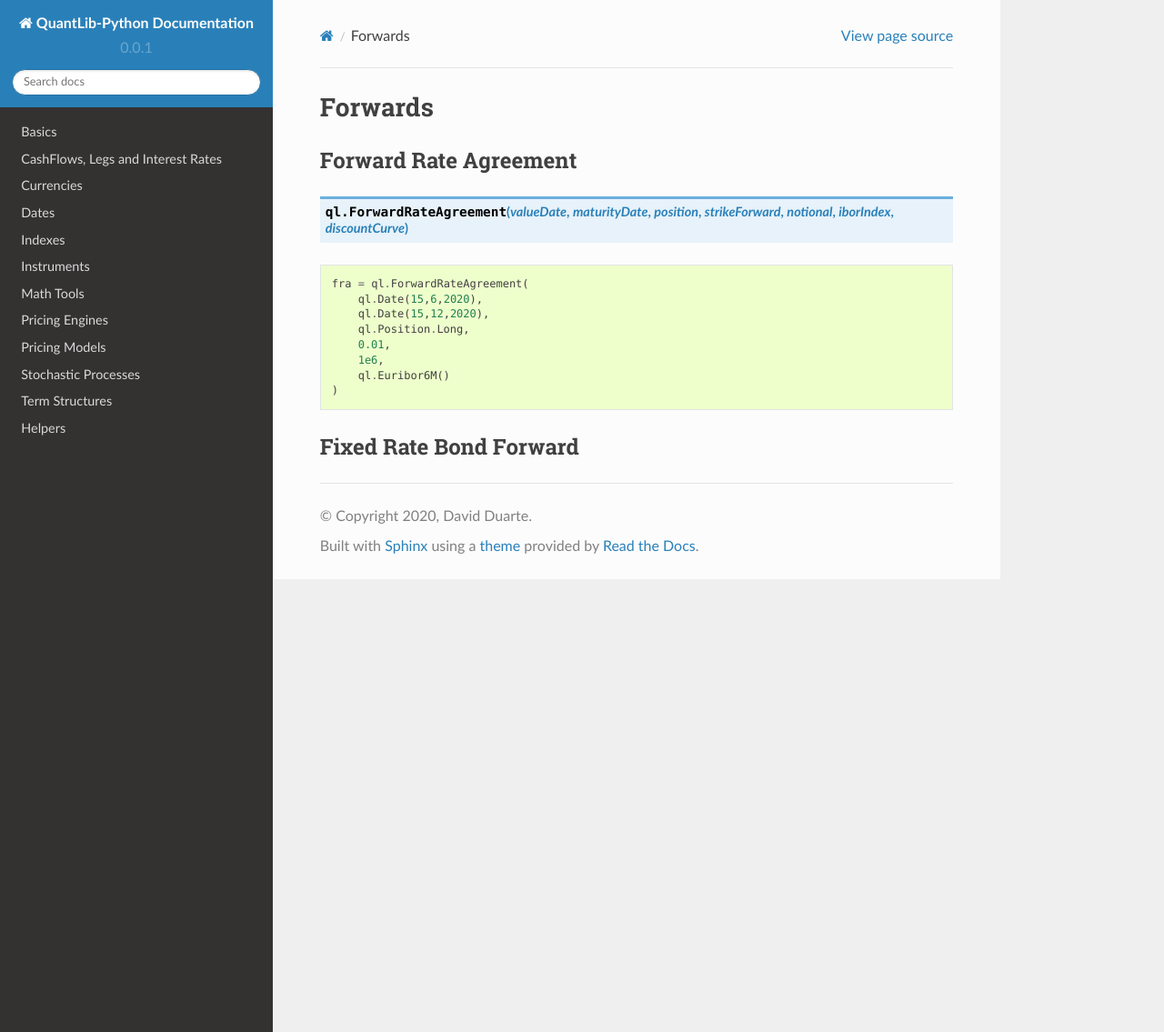
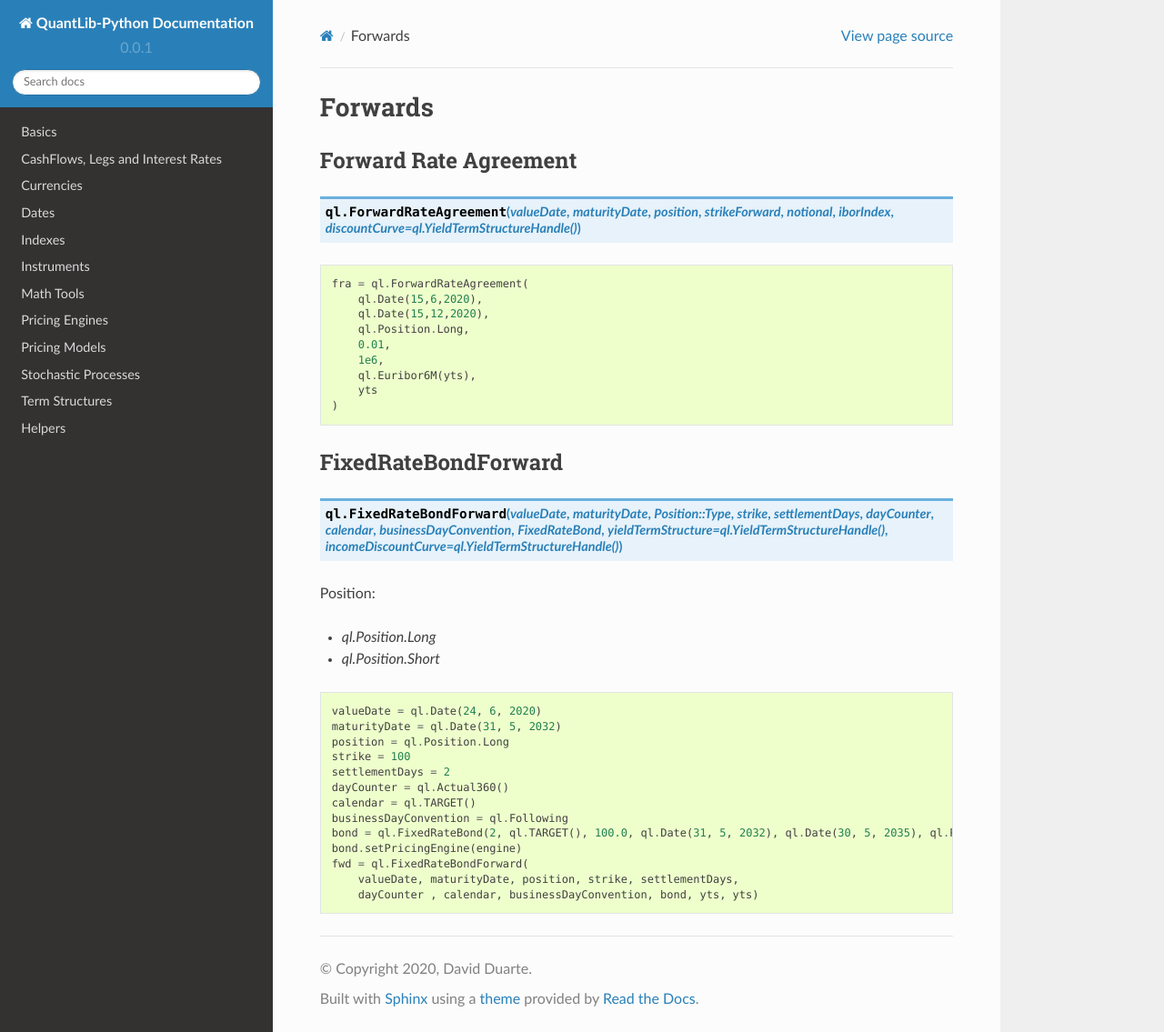
Before and after one commit to nhaga/QuantLib-Python-Docs, a Sphinx documentation site: the page built from docs/instruments/forwards.rst, in a window 1280 px wide and 1135 px high. Shown: the whole window at 91% size. Built offline with Sphinx 7.4.7 and the Read the Docs theme 2.0.0, drawn with Linux system fonts in a browser that asks for light colours; formulas are drawn with MathJax 3.

Commit message:
added FixedRateBondForward

```diff
--- a/docs/instruments/forwards.rst
+++ b/docs/instruments/forwards.rst
@@ -4,7 +4,7 @@ Forwards
 Forward Rate Agreement
 ----------------------
 
-.. function:: ql.ForwardRateAgreement(valueDate, maturityDate, position, strikeForward, notional, iborIndex, discountCurve)
+.. function:: ql.ForwardRateAgreement(valueDate, maturityDate, position, strikeForward, notional, iborIndex, discountCurve=ql.YieldTermStructureHandle())
 
 
 .. code-block:: python
@@ -15,9 +15,34 @@ Forward Rate Agreement
       ql.Position.Long,
       0.01,
       1e6,
-      ql.Euribor6M()
+      ql.Euribor6M(yts),
+      yts
   )
 
 
-Fixed Rate Bond Forward
------------------------
+FixedRateBondForward
+--------------------
+
+
+.. function:: ql.FixedRateBondForward(valueDate, maturityDate, Position::Type, strike, settlementDays, dayCounter , calendar, businessDayConvention, FixedRateBond, yieldTermStructure=ql.YieldTermStructureHandle(),incomeDiscountCurve=ql.YieldTermStructureHandle())
+
+Position:
+
+- `ql.Position.Long`
+- `ql.Position.Short`
+
+.. code-block:: python
+
+  valueDate = ql.Date(24, 6, 2020)
+  maturityDate = ql.Date(31, 5, 2032)
+  position = ql.Position.Long
+  strike = 100
+  settlementDays = 2
+  dayCounter = ql.Actual360()
+  calendar = ql.TARGET()
+  businessDayConvention = ql.Following
+  bond = ql.FixedRateBond(2, ql.TARGET(), 100.0, ql.Date(31, 5, 2032), ql.Date(30, 5, 2035), ql.Period('1Y'), [0.05], ql.ActualActual())
+  bond.setPricingEngine(engine)
+  fwd = ql.FixedRateBondForward(
+      valueDate, maturityDate, position, strike, settlementDays,
+      dayCounter , calendar, businessDayConvention, bond, yts, yts)
```
